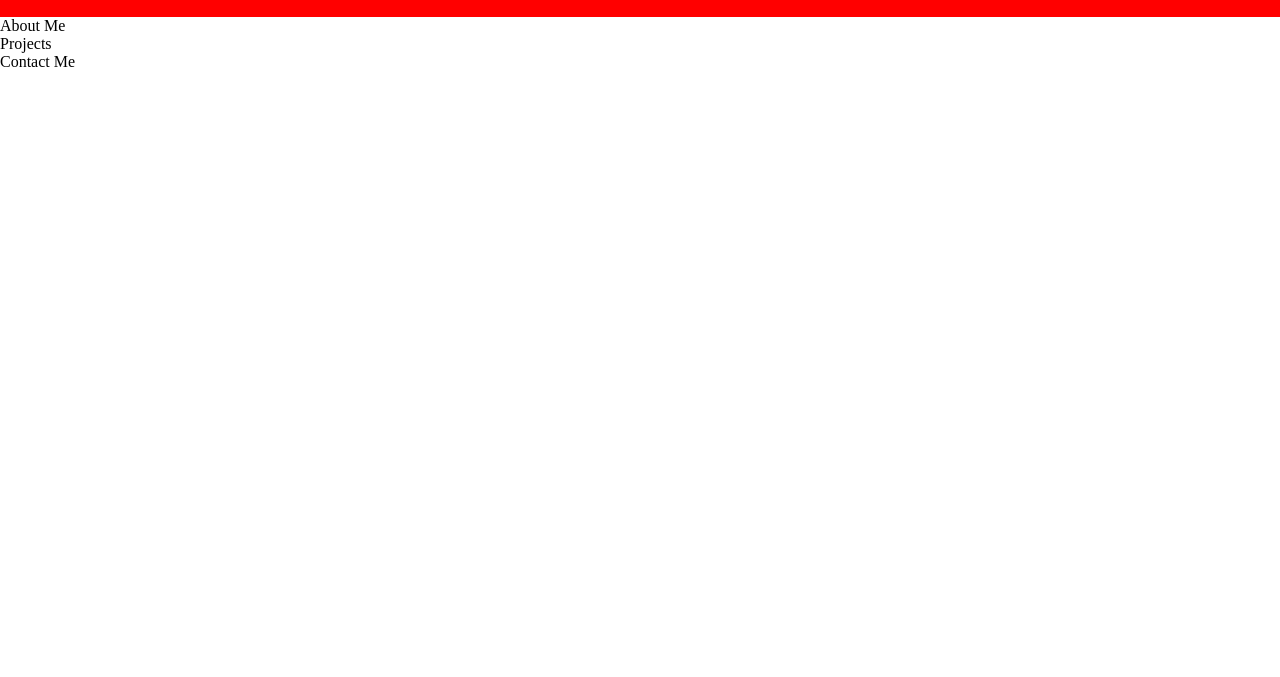
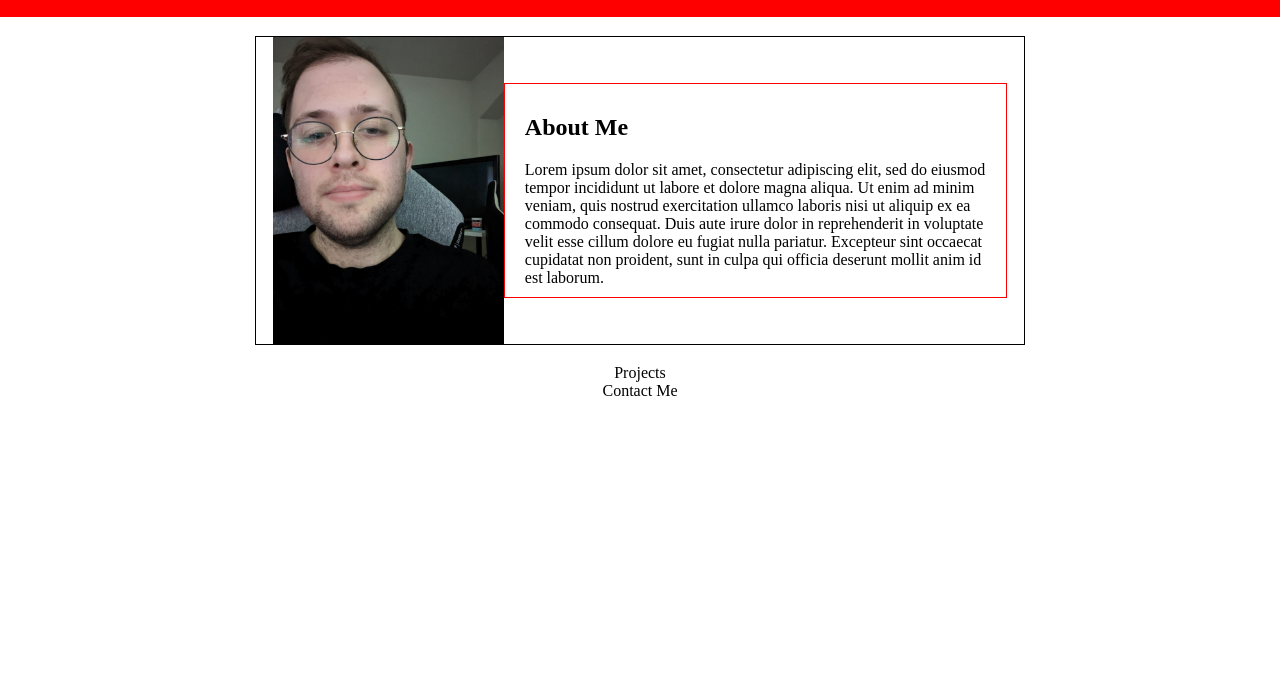
Before and after one commit to JMathiak/personal-portfolio, a website: page src/index.html in a window 1280 px wide. Shown: the part 123-800 px from the top of the page. Drawn offline with Linux system fonts and the light colour scheme.

Commit message:
Added About Me section and centered content

```diff
--- a/src/index.html
+++ b/src/index.html
@@ -17,9 +17,17 @@
             </ul>
         </nav>
     </header>
-    <section>About Me</section>
-    <section>Projects</section>
-    <section>Contact Me</section>
+    <main class="main-content">
+        <section class="about-me">
+            <img src="./photos/PXL_20230725_001218848.jpg" alt="">
+            <div class="about-me-text">
+                <h2>About Me</h2>
+                <div>Lorem ipsum dolor sit amet, consectetur adipiscing elit, sed do eiusmod tempor incididunt ut labore et dolore magna aliqua. Ut enim ad minim veniam, quis nostrud exercitation ullamco laboris nisi ut aliquip ex ea commodo consequat. Duis aute irure dolor in reprehenderit in voluptate velit esse cillum dolore eu fugiat nulla pariatur. Excepteur sint occaecat cupidatat non proident, sunt in culpa qui officia deserunt mollit anim id est laborum.</div>
+            </div>
+        </section>
+        <section>Projects</section>
+        <section>Contact Me</section>
+    </main>
     <footer></footer>
 </body>
 </html>
--- a/src/styles/main.css
+++ b/src/styles/main.css
@@ -3,11 +3,13 @@ html, body{
     margin: 0;
 }
 
+
+
 .header{
     display: flex;
     max-width: 100%;
     background-color: red;
-    padding: 10px 30px 10px 30px;
+    padding: 10px 80px 10px 80px;
     margin-top: 40px;
 }
 
@@ -29,3 +31,32 @@ html, body{
 .nav-bar li a{
     text-decoration: none;
 }
+
+.main-content{
+    display: flex;
+    flex-direction: column;
+    align-items: center;
+    justify-content: center;
+    max-width: 100%;
+}
+
+.about-me{
+    margin: 20px;
+    outline: 1px solid black;
+    max-width: 60%;
+    display: flex;
+    justify-content: center;
+}
+
+.about-me img{
+    max-width: 30%;
+    height: auto;
+}
+
+.about-me-text{
+    border: 1px solid red;
+    max-width: 60%;
+    align-self: center;
+    padding: 10px 20px 10px 20px;
+
+}
```
